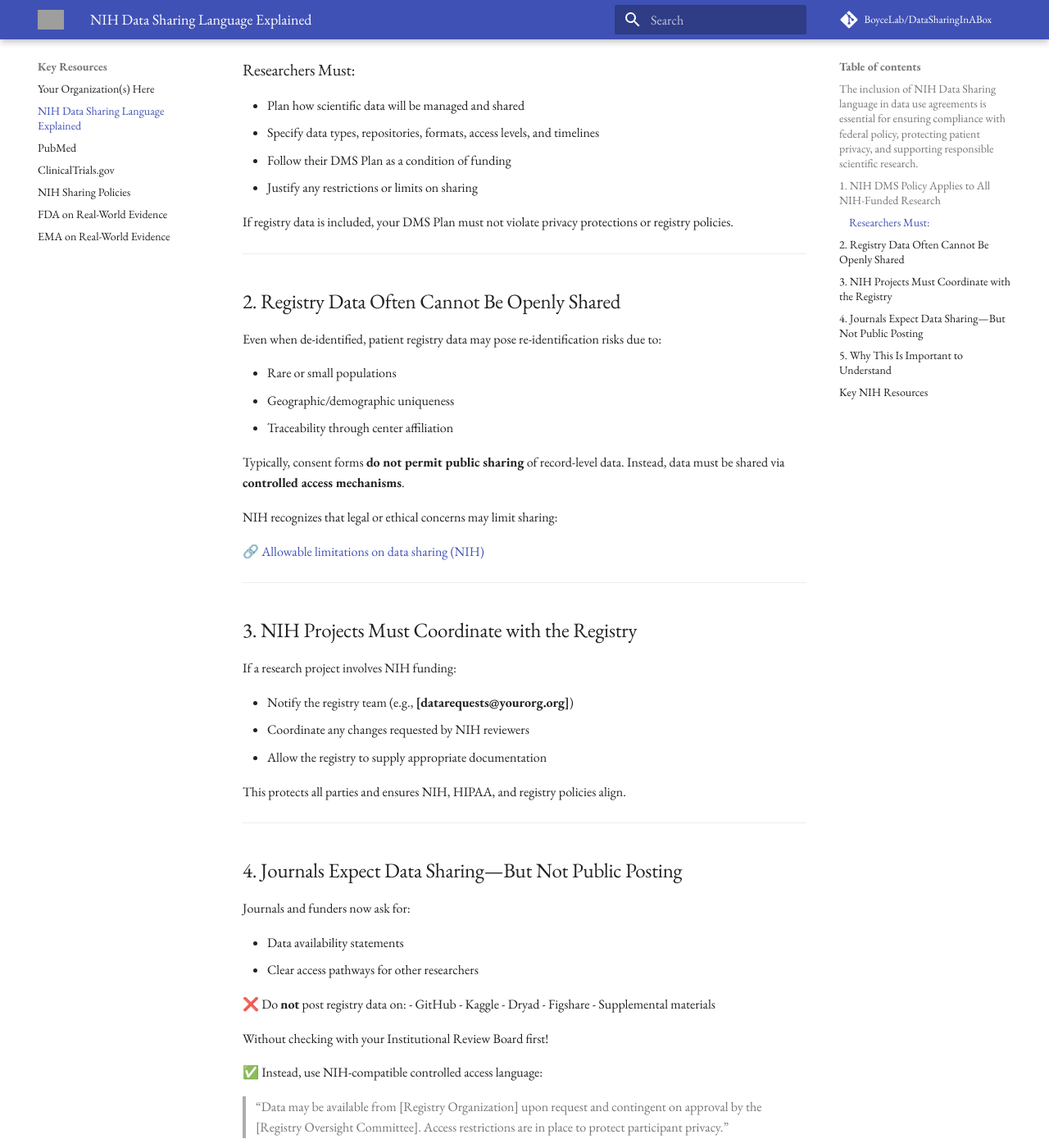
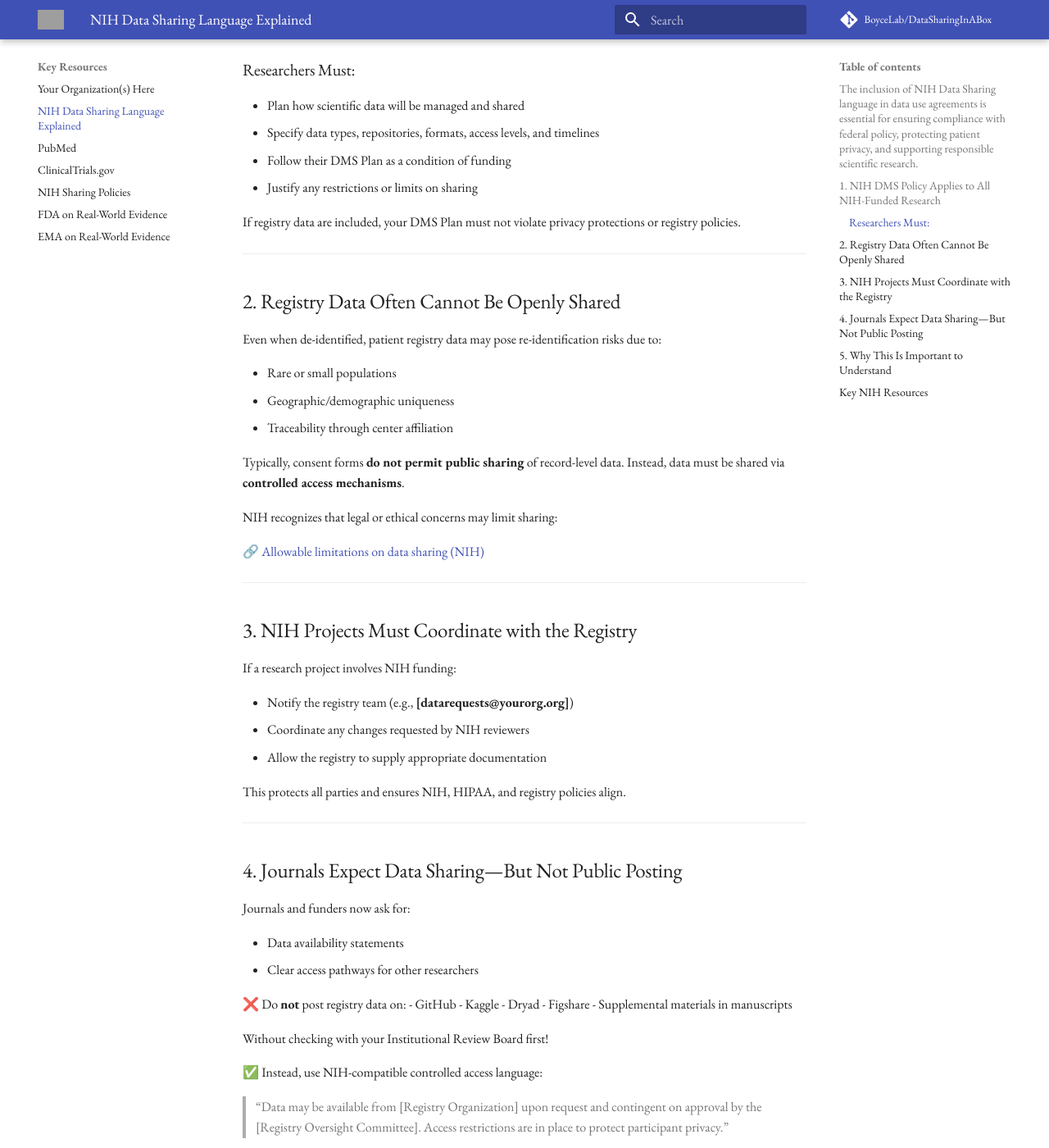
Before and after one commit to BoyceLab/DataSharingInABox, an MkDocs documentation site: the page built from docs/nih-data-sharing.md, in a window 1280 px wide and 1400 px high, scrolled down 756 px. Shown: the whole window at 82% size. Built offline with MkDocs 1.6.1 and Material for MkDocs 9.7.7, drawn with Linux system fonts in a browser that asks for light colours; comment, search, counter and statistics services are not loaded; grey boxes are pictures that could not be loaded.

Commit message:
Update nih-data-sharing.md

```diff
--- a/docs/nih-data-sharing.md
+++ b/docs/nih-data-sharing.md
@@ -22,7 +22,7 @@ As of **January 25, 2023**, the NIH requires all funded research to include a Da
 - Follow their DMS Plan as a condition of funding
 - Justify any restrictions or limits on sharing
 
-If registry data is included, your DMS Plan must not violate privacy protections or registry policies.
+If registry data are included, your DMS Plan must not violate privacy protections or registry policies.
 
 ---
 
@@ -66,7 +66,7 @@ Journals and funders now ask for:
   - Kaggle
   - Dryad
   - Figshare
-  - Supplemental materials
+  - Supplemental materials in manuscripts
 
 Without checking with your Institutional Review Board first!
 
@@ -92,4 +92,4 @@ Without checking with your Institutional Review Board first!
 
 - [NIH Scientific Data Sharing Homepage](https://sharing.nih.gov){: target="_blank" }
 - [NIH DMS Policy Summary](https://sharing.nih.gov/data-management-and-sharing-policy){: target="_blank" }
-- [NIH on Sharing & Preservation Limitations](https://sharing.nih.gov/data-management-and-sharing-policy/sharing-and-preservation) {: target="_blank" }
+- [NIH on Sharing & Preservation Limitations](https://sharing.nih.gov/data-management-and-sharing-policy/sharing-and-preservation){: target="_blank" }
```
